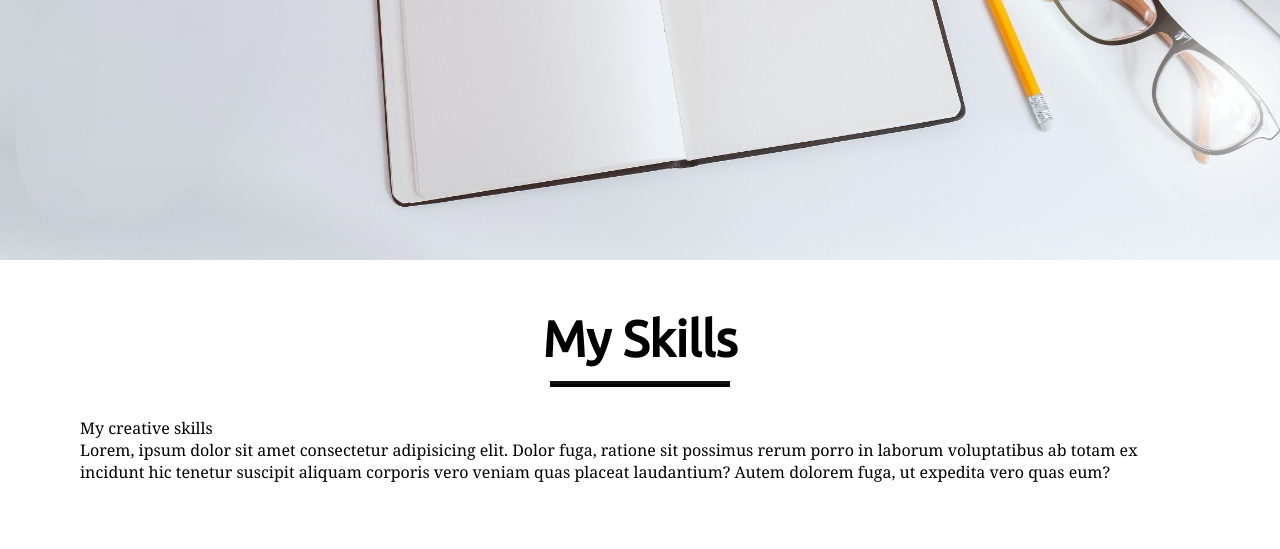
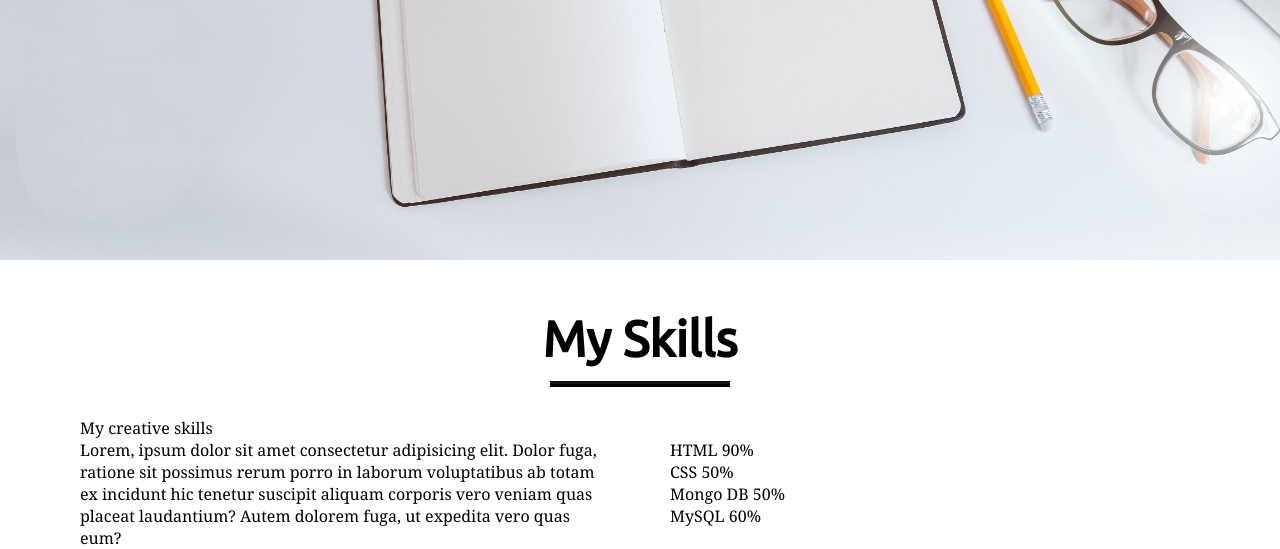
Before and after one commit to kajaljha09/Portfolio, a plain HTML site: page index.html in a window 1280 px wide. Shown: the part 540-1089 px from the top of the page. Before the commit the page ends 1023 px from the top, so only its background shows below. Drawn offline with nearby package versions, Linux system fonts and the light colour scheme.

Commit message:
continued

```diff
--- a/index.html
+++ b/index.html
@@ -69,7 +69,7 @@
                 My Skills
             </h1>
             <div class="skills-content">
-                <div class="column-left">
+                <div class="column left">
                     <div class="text">
                         My creative skills
                         <p>
@@ -77,7 +77,51 @@
 
                         </p>
                     </div>
+
                 </div>
+                <div class="column right">
+                    <div class="bars">
+                        <div class="info">
+                            <span>
+                                    HTML
+                            </span>
+                            <span>
+                                90%
+                            </span>
+                        </div>
+                    </div>
+                    <div class="bars">
+                        <div class="info">
+                            <span>
+                            CSS
+                            </span>
+                            <span>
+                                50%
+                            </span>
+                        </div>
+                    </div>
+                    <div class="bars">
+                        <div class="info">
+                            <span>
+                                 Mongo DB
+                            </span>
+                            <span>
+                                50%
+                            </span>
+                        </div>
+                    </div>
+                    <div class="bars">
+                        <div class="info">
+                            <span>
+                                 MySQL
+                            </span>
+                            <span>
+                                60%
+                            </span>
+                        </div>
+                    </div>
+                </div>
+
             </div>
         </div>
 
--- a/style.css
+++ b/style.css
@@ -139,7 +139,7 @@
 
 }
 
-.title::before{
+.skills .title::before{
     position:absolute;
     bottom:0px;
     content:'';
@@ -151,6 +151,8 @@
     transform:translateX(-50%)
 
 }
+
+
 .skills-content{
     font-family: Georgia, 'Times New Roman', Times, serif;
     display:flex;
@@ -158,7 +160,9 @@
     align-items: center;
     justify-content:space-between
 }
-
+.skills-content .column{
+    width:calc(50% - 30px)
+}
 
 
 /* responsive media query start */
```
